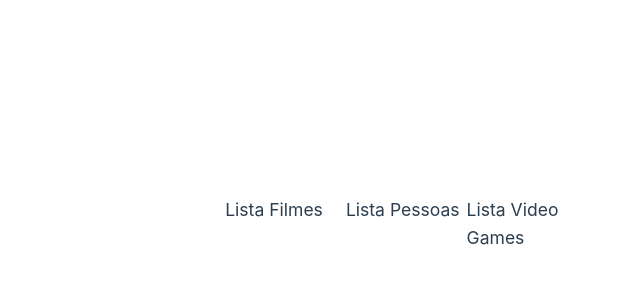
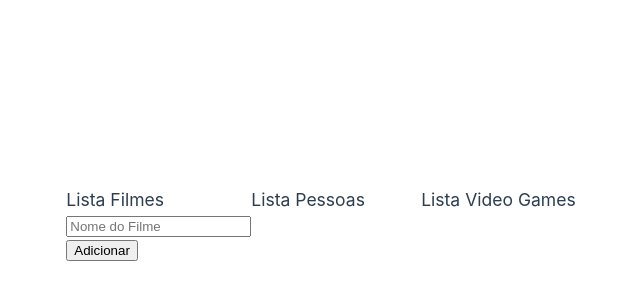
Before and after one commit to isabellacpmelo/VueJs-courses, a Vue app in the folder Desenvolvimento Web Avançado com Vue e Vuex/08 - Mixins/mixins/: page / in a window 1280 px wide. Shown: the part 176-476 px from the top of the page, without its empty margins (49-689 px from the left). Built offline with nearby package versions, Linux system fonts and the light colour scheme.

Commit message:
feat: Section 11 - Adding records to ListaFilmes

```diff
--- a/Desenvolvimento Web Avançado com Vue e Vuex/08 - Mixins/mixins/src/components/ListaFilmes.vue
+++ b/Desenvolvimento Web Avançado com Vue e Vuex/08 - Mixins/mixins/src/components/ListaFilmes.vue
@@ -1,9 +1,34 @@
 <script>
 export default {
-    name: 'ListaFilmes'
+    name: 'ListaFilmes',
+    data: () => ({
+        filmes: [],
+        filme: '',
+    }),
+    methods: {
+        adicionarFilme() {
+            this.filmes.push(this.filme)
+        }
+    }
 }
 </script>
 
 <template>
-    <h3>Lista Filmes</h3>
+    <div>
+        <h3>Lista Filmes</h3>
+        <input
+            v-model="filme"
+            type="text"
+            placeholder="Nome do Filme"
+        >
+        <button type="button" @click="adicionarFilme">
+            Adicionar
+        </button>
+        <br>
+        <ul>
+            <li v-for="(filme, index) in filmes" :key="index">
+                {{ filme }}
+            </li>
+        </ul>
+    </div>
 </template>
```
